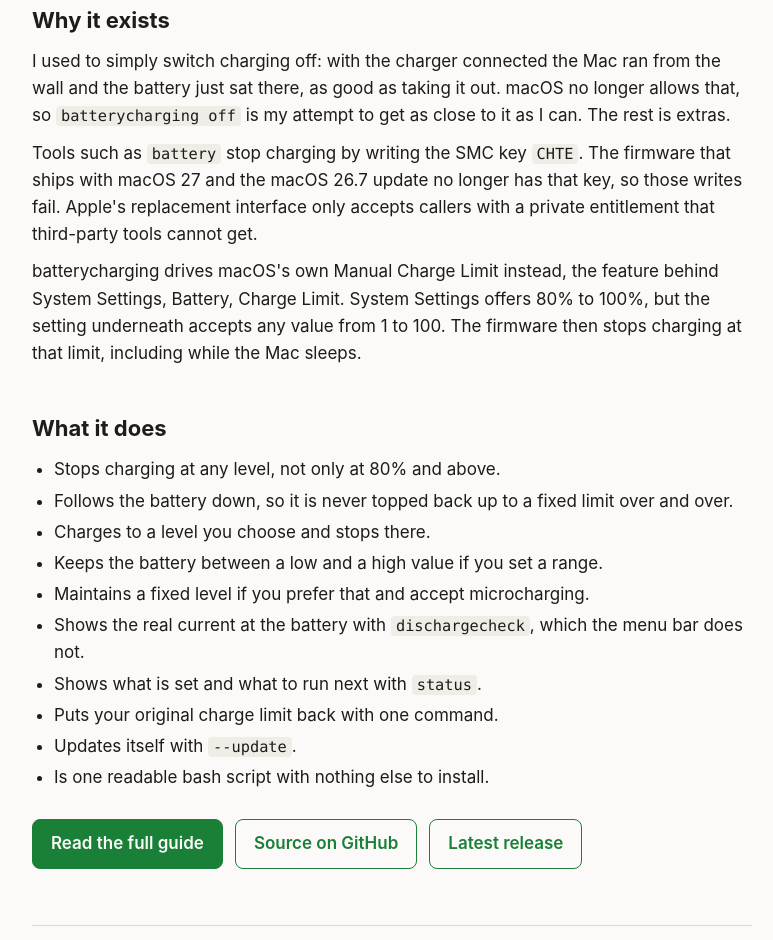
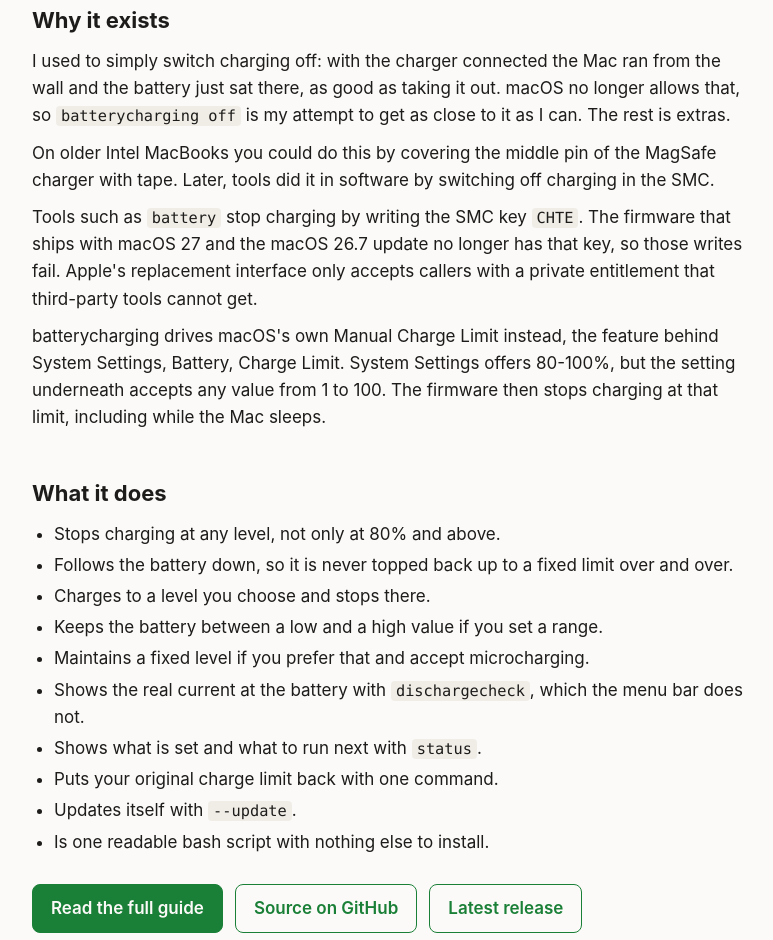
Before and after one commit to anarchy89/batterycharging, a plain HTML site: page docs/index.html in a window 1280 px wide. Shown: the part 1492-2432 px from the top of the page, without its empty margins (248-1021 px from the left). Drawn offline with Linux system fonts and the light colour scheme.

Commit message:
README and page: add a summary and the history

```diff
--- a/docs/index.html
+++ b/docs/index.html
@@ -132,8 +132,9 @@ batterycharging dischargecheck  # how much current is flowing out of the battery
 
   <h2>Why it exists</h2>
   <p>I used to simply switch charging off: with the charger connected the Mac ran from the wall and the battery just sat there, as good as taking it out. macOS no longer allows that, so <code>batterycharging off</code> is my attempt to get as close to it as I can. The rest is extras.</p>
+  <p>On older Intel MacBooks you could do this by covering the middle pin of the MagSafe charger with tape. Later, tools did it in software by switching off charging in the SMC.</p>
   <p>Tools such as <code>battery</code> stop charging by writing the SMC key <code>CHTE</code>. The firmware that ships with macOS 27 and the macOS 26.7 update no longer has that key, so those writes fail. Apple's replacement interface only accepts callers with a private entitlement that third-party tools cannot get.</p>
-  <p>batterycharging drives macOS's own Manual Charge Limit instead, the feature behind System Settings, Battery, Charge Limit. System Settings offers 80% to 100%, but the setting underneath accepts any value from 1 to 100. The firmware then stops charging at that limit, including while the Mac sleeps.</p>
+  <p>batterycharging drives macOS's own Manual Charge Limit instead, the feature behind System Settings, Battery, Charge Limit. System Settings offers 80-100%, but the setting underneath accepts any value from 1 to 100. The firmware then stops charging at that limit, including while the Mac sleeps.</p>
 
   <h2>What it does</h2>
   <ul>
```
Also changed, not shown: 1 other file.
